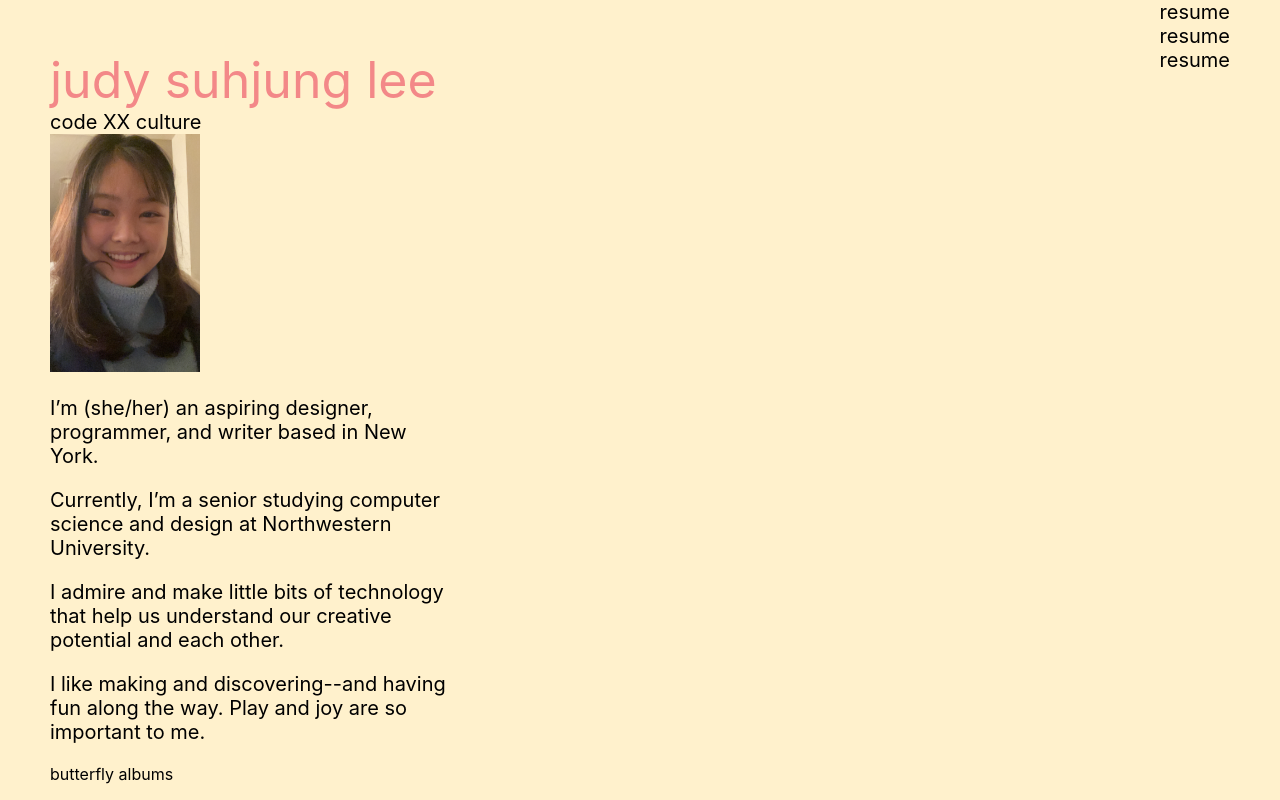
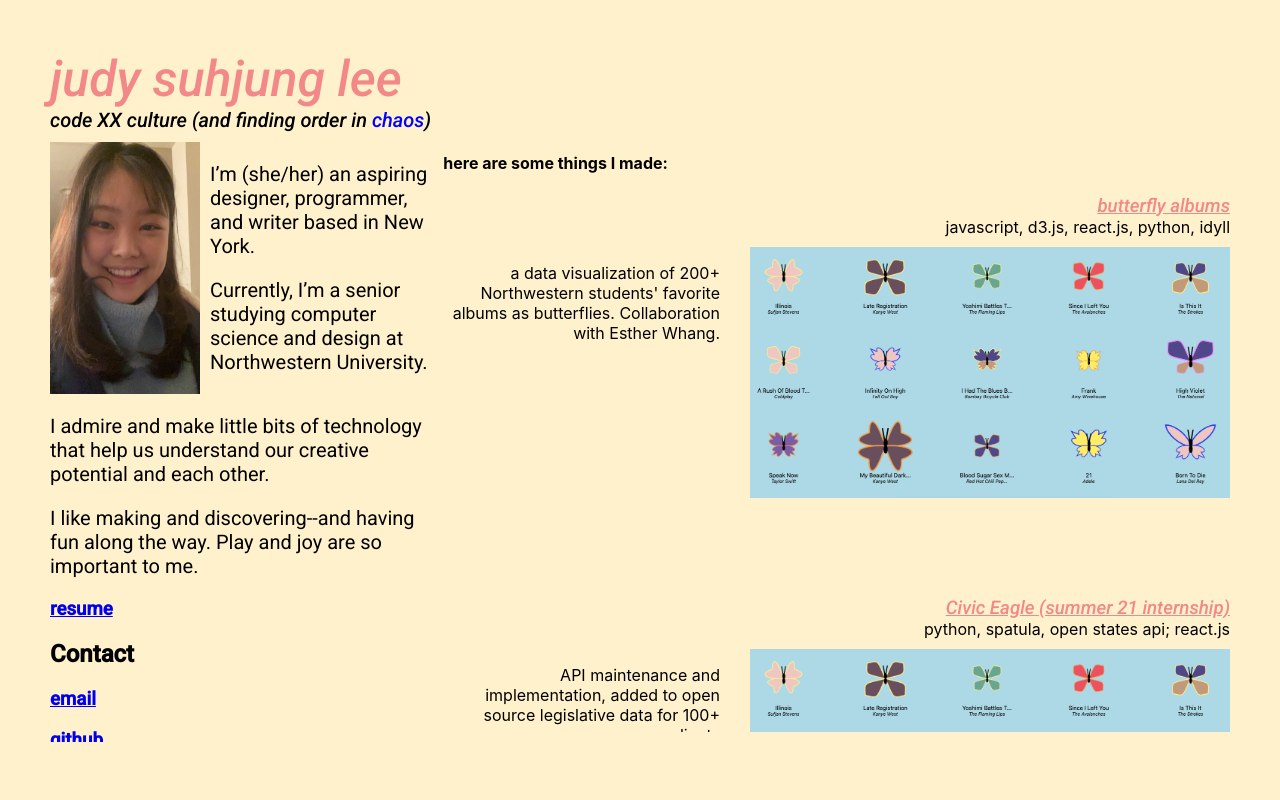
Before and after one commit to judgejudes/judgejudes.github.io, a React (Create React App) app: page / in a window 1280 px wide. Shown: the top 800 px of the page. Built offline with nearby package versions, Linux system fonts and the light colour scheme.

Commit message:
added one test image, general layout done, chaos color with hover

```diff
--- a/public/index.html
+++ b/public/index.html
@@ -15,6 +15,10 @@
       user's mobile device or desktop. See https://developers.google.com/web/fundamentals/web-app-manifest/
     -->
     <link rel="manifest" href="%PUBLIC_URL%/manifest.json" />
+
+    <link rel="preconnect" href="https://fonts.googleapis.com">
+<link rel="preconnect" href="https://fonts.gstatic.com" crossorigin>
+<link href="https://fonts.googleapis.com/css2?family=Roboto:ital,wght@0,300;0,400;0,500;1,100;1,300;1,400;1,500&display=swap" rel="stylesheet">
     <!--
       Notice the use of %PUBLIC_URL% in the tags above.
       It will be replaced with the URL of the `public` folder during the build.
--- a/src/App.css
+++ b/src/App.css
@@ -3,6 +3,26 @@
   /* background-color: #FFF1CC; */
   margin: 50px;
   /* font-family: -apple-system, BlinkMacSystemFont, 'Segoe UI', Roboto, Oxygen, Ubuntu, Cantarell, 'Open Sans', 'Helvetica Neue', sans-serif; */
+}
+
+.header {
+  font-family: 'Roboto', sans-serif;
+  font-weight: 500;
+  font-style: italic;
+}
+
+.bio {
+  font-family: 'Roboto', sans-serif;
+  font-weight: 400;
+}
+
+.proj-title {
+  font-family: 'Roboto', sans-serif;
+  color: #F38888;
+  font-weight: 500;
+  margin-bottom: 0;
+  font-style: italic;
+  text-decoration: underline;
 }
 
 .App-logo {
@@ -31,6 +51,54 @@
   color: #61dafb;
 }
 
+.wrapper {
+  display: flex;
+  flex-direction: row;
+  /* width: 2000px; */
+  /* margin: 100px; */
+  justify-content: space-between;
+  /* padding: 400px; */
+}
+
+.projects-container {
+  /* width: 2000px; */
+  /* flex-grow: 6; */
+  width: 800px;
+  /* flex: 1; */
+}
+
+.projectImg {
+  width: 30em;
+}
+
+.project {
+  text-align: right;
+  /* margin: 5em; */
+  padding-bottom: 5em;
+}
+
+.bio-flex {
+  display: flex;
+  gap: 10px;
+}
+
+.project-flex {
+  display: flex;
+  flex-direction: row;
+  gap: 30px;
+  margin-top: 10px;
+  /* padding: 500px; */
+  /* padding-right: 30px; */
+  /* justify-content: space-between; */
+}
+
+*{
+  -ms-overflow-style: none;
+}
+::-webkit-scrollbar {
+  display: none;
+}
+
 @keyframes App-logo-spin {
   from {
     transform: rotate(0deg);
--- a/src/App.js
+++ b/src/App.js
@@ -1,6 +1,6 @@
 // import logo from './logo.svg';
 import './App.css';
-
+import React, { Component } from 'react';
 import Header from './components/Header'
 import Bio from './components/bio'
 import Resume from './components/resume'
@@ -10,31 +10,50 @@ import data from './data/projectlist.json'
 // var dataStr = JSON.stringify(data);
 // var myProjects = JSON.parse(dataStr);
 
-function App() {
-  return (
-    <div className="App">
-      {/* <header className="App-header">
-        <img src={logo} className="App-logo" alt="logo" />
-        <p>
-          Edit <code>src/App.js</code> and save to reload.
-        </p>
-        <a
-          className="App-link"
-          href="https://reactjs.org"
-          target="_blank"
-          rel="noopener noreferrer"
-        >
-          Learn React
-        </a>
-      </header> */}
-      <Header/>
-      <Bio/>
-      <Resume/>
-      <Projects items={data}/>
+let colors = [
+  'red',
+  'yellow',
+  'blue',
+  'green',
+  'purple',
+  'orange',
+  'pink',
+]
 
 
-    </div>
-  );
+class App extends Component {
+  constructor(props) {
+    super(props)
+    this.state = {
+      chaosColor: 'blue'
+    }
+  }
+
+  hoverFunc = () => {
+    console.log('hovering is working')
+    let newColor = colors[Math.floor(Math.random() * colors.length)];
+    while (newColor === this.state.chaosColor)
+      newColor = colors[Math.floor(Math.random() * colors.length)];
+    console.log('new colo is ', newColor)
+    this.setState({
+      chaosColor: newColor,
+    })
+  }
+  render() {
+    return (
+      <div className="App">
+
+        <Header hoverFunc={this.hoverFunc} chaosColor={this.state.chaosColor}/>
+        <div className="wrapper">
+          <Bio />
+          {/* <Resume/> */}
+          <Projects items={data} />
+        </div>
+
+
+      </div>
+    );
+  }
 }
 
 export default App;
--- a/src/components/Header.js
+++ b/src/components/Header.js
@@ -20,10 +20,10 @@ const code = {
 export default class Header extends Component {
     render() {
         return (
-        <div style={headerStyle}>
+        <div style={headerStyle} className="header">
         <div style={name}>judy suhjung lee</div>
 
-            <div style={code}>code XX culture</div>
+            <div style={code}>code XX culture (and finding order in <span style={{color: this.props.chaosColor}} onMouseOver={this.props.hoverFunc}>chaos</span>)</div>
         </div>
 
         )
--- a/src/components/bio.js
+++ b/src/components/bio.js
@@ -1,4 +1,5 @@
 import React, { Component } from 'react'
+import "../App.css"
 import propic from '../img/propic.png'
 
 
@@ -7,7 +8,12 @@ const headerStyle = {
     // fontSize: 50,
     left: 0,
     width: 400,
-    flex: 1,
+    overflowY: 'scroll',
+    height: 600,
+    marginTop: 10,
+    // fontFamily: 'Lucida Console', monaco, monospace
+    // flexGrow: .1,
+    // flex: 1,
     // float: 'left'
     // flexDirection: row
 
@@ -26,14 +32,32 @@ const propics = {
 export default class Bio extends Component {
     render() {
         return (
-        <div style={headerStyle}>
-            <img style={propics} src={propic} alt="judy when she just got her hair done"/>
+            <div style={headerStyle} className="bio">
+                <div className="bio-flex">
+                    <img style={propics} src={propic} alt="judy when she just got her hair done" />
+                    <div>
                         <p style={code}>I’m (she/her) an aspiring designer, programmer, and writer based in New York. </p>
                         <p style={code}>Currently, I’m a senior studying computer science and design at Northwestern University. </p>
+                    </div>
+                </div>
                 <p style={code}>I admire and make little bits of technology that help us understand our creative potential and each other.
                 </p>
                 <p style={code}>I like making and discovering--and having fun along the way. Play and joy are so important to me.
                 </p>
+
+                <h3><a href="https://www.w3schools.com">resume</a></h3>
+                {/* have to add 'scroll for fun things below' */}
+
+                <h2>Contact</h2>
+                <h3><a href="https://www.w3schools.com">email</a></h3>
+                <h3><a href="https://www.w3schools.com">github</a></h3>
+                <h3><a href="https://www.w3schools.com">are.na</a></h3>
+                <h3><a href="https://www.w3schools.com">twitter</a></h3>
+                <h3><a href="https://www.w3schools.com">linkedin</a></h3>
+
+                <p style={code}>fun stuff</p>
+
+
             </div>
 
         )
--- a/src/components/project.js
+++ b/src/components/project.js
@@ -1,5 +1,6 @@
 import React, { Component } from 'react'
 import '../App.css';
+// import '../img/bu'
 
 const headerStyle = {
     // color: '#F38888',
@@ -22,23 +23,30 @@ const code = {
 
 export default class Project extends Component {
 
-    constructor(props){
+    constructor(props) {
         super(props);
     }
     // componentDidMount() {
     //     console.log({this.props})
     // }
 
-    render()
-    {
+    render() {
 
         // console.log('what', this.props.projectTitle)
         return (
-        <div style={headerStyle}>
-        <p>{this.props.projectTitle}</p>
+            <div className="project">
+                <h3 className='proj-title'>{this.props.projectTitle}</h3>
+                <span>{this.props.projectInfo}</span>
+                <div className="project-flex">
+                    <p>{this.props.projectWriteup}</p>
+                    <img src={require(`../data/${this.props.projectImg}`).default}
+                        alt={this.props.projectTitle}
+                        className="projectImg"
+                    />
+                </div>
 
-        </div>
-        // null
+            </div>
+            // null
 
         )
 
--- a/src/components/projects.js
+++ b/src/components/projects.js
@@ -41,14 +41,12 @@ export default class Projects extends Component {
         return (
             // <div style={{}}></div>
             // console.log(dataList)
+            <div style={{overflowY: 'scroll',
+            height: 600, width: 800}}>
+            <h4>here are some things I made:</h4>
+            {dataList}
 
-            dataList
-            // null
-            // <div>hey there {this.props.data.projects[0].title}</div>
-            // console.log(this.props.data)
-            // null
-            // <Project></Project>
-            // <Project></Project>
+            </div>
 
         )
 
--- a/src/data/projectlist.json
+++ b/src/data/projectlist.json
@@ -5,49 +5,49 @@
 			"info": "javascript, d3.js, react.js, python, idyll",
 			"writeup": "a data visualization of 200+ Northwestern students' favorite albums as butterflies. Collaboration with Esther Whang.",
 			"url": "https://uncommonestpong.appspot.com/",
-			"image": "soundpong.gif"
+			"image": "butterflies.png"
 		},
 		{
 			"title": "Civic Eagle (summer 21 internship)",
 			"info": "python, spatula, open states api; react.js",
 			"writeup": "API maintenance and implementation, added to open source legislative data for 100+ clients",
 			"url": "https://jrw192.github.io/reminders/",
-			"image": "reminders.png"
+			"image": "butterflies.png"
 		},
 		{
 			"title": "MSP430 Kidpix v1 & v2",
 			"info": "msp430, python; javascript, p5.js",
 			"writeup": "my own recreation of the freedom, chaos, and delight of KidPix",
 			"url": "https://jrw192.github.io/particlebois/",
-			"image": "particlebois.gif"
+			"image": "butterflies.png"
 		},
 		{
 			"title": "Knight Lab on Twitch",
-			"info": "playing around with webgl, three.js and javascript",
+			"info": "twitch, mural",
 			"writeup": "first run of three.js and first foray into computer graphics. click and drag on website to view different angles.",
 			"url": "https://jrw192.github.io/graffix/",
-			"image": "shapez.gif"
+			"image": "butterflies.png"
 		},
 		{
-			"title": "a prototyped Twitch channel for journalists during peak of COVID",
+			"title": "this website",
 			"info": "javascript, react.js, html/css",
-			"writeup": "yup",
+			"writeup": "you're looking right at it!",
 			"url": "https://jodieruodiwei.herokuapp.com/",
-			"image": "website.png"
+			"image": "butterflies.png"
 		},
 		{
 			"title": "a visual essay on art program funding",
 			"info": "javascript, p5.js",
 			"writeup" : "an essay about why art education is so so important",
 			"url": "http://paint4me.herokuapp.com/",
-			"image": "paint4me.png"
+			"image": "butterflies.png"
 		},
 		{
 			"title": "monster mashup",
 			"info": "javascript, p5.js",
 			"writeup": "exploration into different particle movement according to user input (with a monster theme, of course)",
 			"url": "",
-			"image": "nlu_ibm.png"
+			"image": "butterflies.png"
 		},
 
 		{
@@ -55,14 +55,14 @@
 			"info": "react native, caesar api",
 			"writeup": "app to encourage the stressed-out college student to allow flexibility in course scheduling",
 			"url": "",
-			"image": "mealhop.png"
+			"image": "butterflies.png"
 		},
         {
 			"title": "lighthouse (summer 20 internship)",
 			"info": "angular js, ionic, firebase, figma",
 			"writeup": "startup work for encouraging users to make deep connections: design system for mind maps across subjects",
 			"url": "",
-			"image": "mealhop.png"
+			"image": "butterflies.png"
 		}
 	]
 }
```
Also changed, not shown: src/data/butterflies.png (added). Lines whose indentation alone changed are shown as unchanged.
